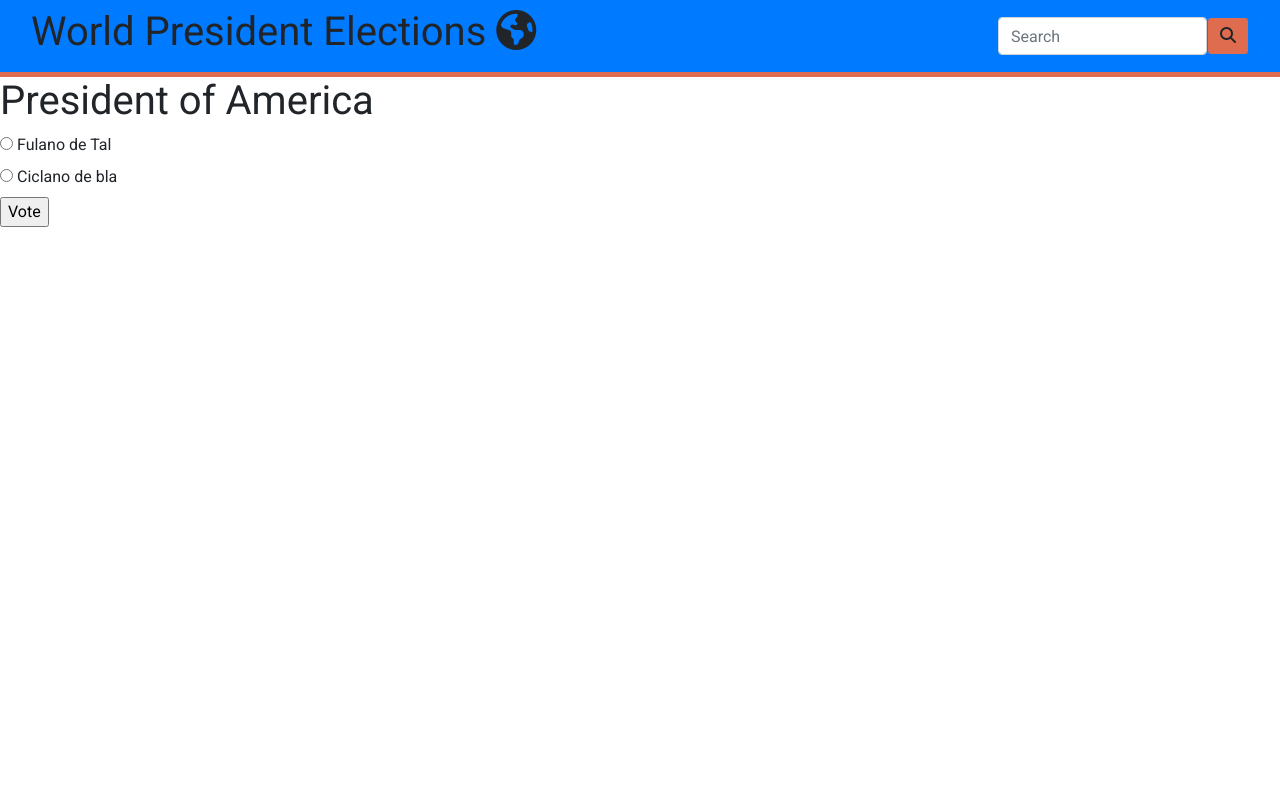
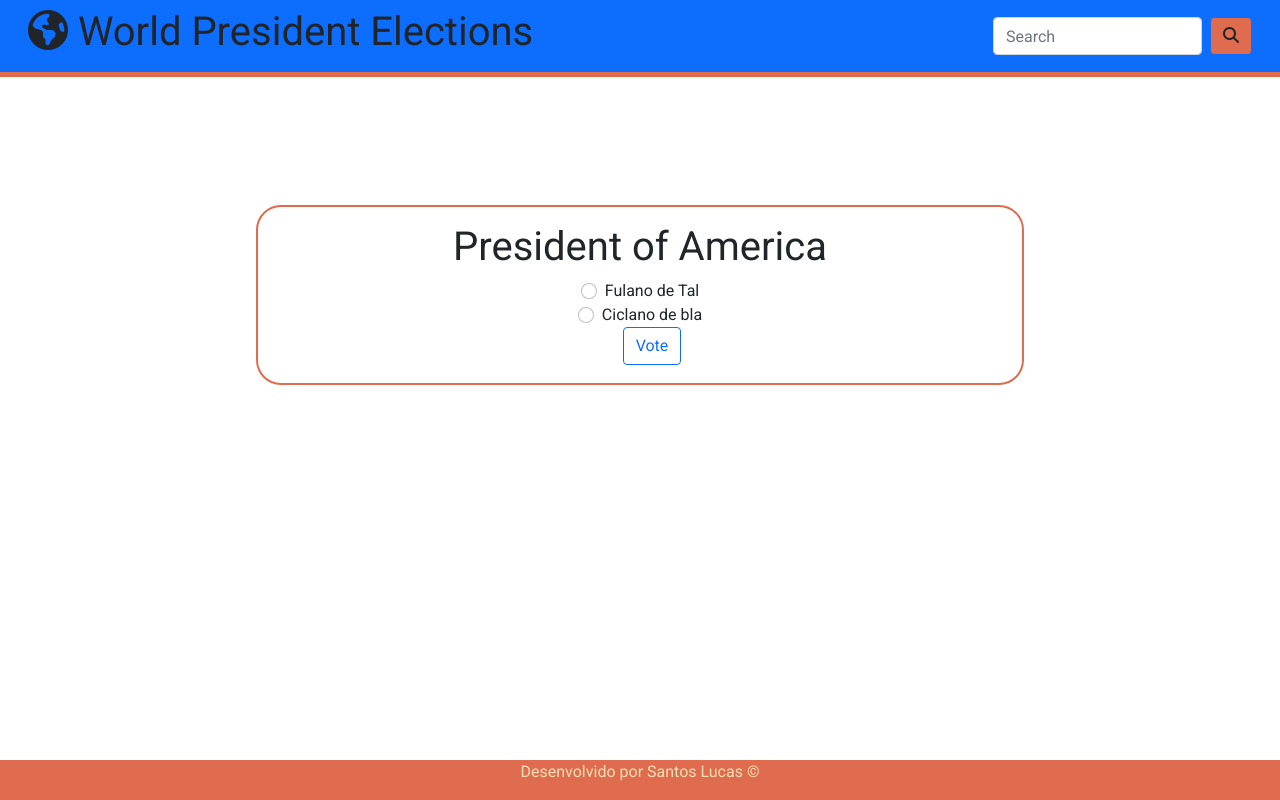
Before and after one commit to LuccaSantos/Django3-tutorial-improved, a Django app: page /polls/1/ in a window 1280 px wide. Run offline with Django 3.2, Linux system fonts and the light colour scheme; data comes from the database, SQL or seed files in the repository; both versions use the stored data as it was after the commit; some libraries are stand-ins or nearby versions.

Commit message:
Starting to add style to the tutorial project

```diff
--- a/polls/static/css/style.css
+++ b/polls/static/css/style.css
@@ -3,6 +3,23 @@ body {
     padding: 0;
     box-sizing: border-box;
     font-family: 'Roboto', serif;
+}
+
+.content {
+    margin: 0 10%;
+}
+
+.content ul li {
+    background-color: #df6c4e;
+}
+
+.content ul li a {
+    color: wheat;
+    text-decoration: none;
+}
+
+.introduction h4 {
+    margin: 2%;
 }
 
 /*NAVBAR*/
@@ -15,3 +32,21 @@ nav .btn {
     background-color: #df6c4e;
     color: inherit;
 }
+
+/* VOTE */
+.vote {
+    margin: 10% auto;
+    border-radius: 25px;
+    border: 2px solid #df6c4e;
+    width: 60%;
+}
+
+/* FOOTER */
+
+footer {
+    position: absolute;
+    bottom: 0;
+    width: 100%;
+    background-color: #df6c4e;
+    color: wheat;
+}
--- a/polls/templates/base.html
+++ b/polls/templates/base.html
@@ -15,14 +15,11 @@
     <!-- Estilos -->
     <link rel="stylesheet" href="https://stackpath.bootstrapcdn.com/bootstrap/4.4.1/css/bootstrap.min.css"
         integrity="sha384-Vkoo8x4CGsO3+Hhxv8T/Q5PaXtkKtu6ug5TOeNV6gBiFeWPGFN9MuhOf23Q9Ifjh" crossorigin="anonymous">
-    <!-- Scripts -->
-    <script src="https://code.jquery.com/jquery-3.4.1.min.js"
-        integrity="sha256-CSXorXvZcTkaix6Yvo6HppcZGetbYMGWSFlBw8HfCJo=" crossorigin="anonymous"></script>
-    <script src="https://cdn.jsdelivr.net/npm/popper.js@1.16.0/dist/umd/popper.min.js"
-        integrity="sha384-Q6E9RHvbIyZFJoft+2mJbHaEWldlvI9IOYy5n3zV9zzTtmI3UksdQRVvoxMfooAo"
-        crossorigin="anonymous"></script>
-    <script src="https://stackpath.bootstrapcdn.com/bootstrap/4.4.1/js/bootstrap.min.js"
-        integrity="sha384-wfSDF2E50Y2D1uUdj0O3uMBJnjuUD4Ih7YwaYd1iqfktj0Uod8GCExl3Og8ifwB6"
+    <!-- Scripts for bootstrap5-->
+    <link href="https://cdn.jsdelivr.net/npm/bootstrap@5.0.0-beta2/dist/css/bootstrap.min.css" rel="stylesheet"
+        integrity="sha384-BmbxuPwQa2lc/FVzBcNJ7UAyJxM6wuqIj61tLrc4wSX0szH/Ev+nYRRuWlolflfl" crossorigin="anonymous">
+    <script src="https://cdn.jsdelivr.net/npm/bootstrap@5.0.0-beta2/dist/js/bootstrap.bundle.min.js"
+        integrity="sha384-b5kHyXgcpbZJO/tY9Ul7kGkf1S0CWuKcCD38l8YkeH8z8QjE0GmW1gYU5S9FOnJ0"
         crossorigin="anonymous"></script>
     <!-- Font Awesome -->
     <script src="https://kit.fontawesome.com/bf7e05c402.js" crossorigin="anonymous"></script>
@@ -33,7 +30,7 @@
     <header>
         <nav class="navbar navbar-dark bg-primary">
             <div class="container-fluid">
-                <h1>World President Elections <i class="fas fa-globe-americas"></i></h1>
+                <h1><i class="fas fa-globe-americas"></i> World President Elections</h1>
                 <form class="d-flex">
                     <input class="form-control me-2" type="search" placeholder="Search" aria-label="Search">
                     <button class="btn btn-dark btn-outline-primary" type="submit"><i
@@ -46,8 +43,8 @@
         {% block content %}
         {% endblock %}
     </main>
-    <footer>
-
+    <footer class="text-center">
+        <p>Desenvolvido por Santos Lucas ©</p>
     </footer>
 </body>
 <script src="{% static 'js/script.js' %}"></script>
--- a/polls/templates/polls/detail.html
+++ b/polls/templates/polls/detail.html
@@ -3,16 +3,22 @@
 {% load crispy_forms_tags %}
 {% block content %}
 
-<h1>{{ question.question_text }}</h1>
+<div class="vote card text-center">
+    <div class="card-body">
+        <h1 class="card-title">{{ question.question_text }}</h1>
 
-{% if error_message %}<p><strong>{{ error_message }}</strong></p>{% endif %}
+        {% if error_message %}<p><strong>{{ error_message }}</strong></p>{% endif %}
 
-<form action="{% url 'polls:vote' question.id %}" method="post">
-    {% csrf_token %}
-    {% for choice in question.choice_set.all %}
-    <input type="radio" name="choice" id="choice{{ forloop.counter }}" value="{{ choice.id }}">
-    <label for="choice{{ forloop.counter }}">{{ choice.choice_text }}</label><br>
-    {% endfor %}
-    <input type="submit" value="Vote">
-</form>
+        <form class="form-check" action="{% url 'polls:vote' question.id %}" method="post">
+            {% csrf_token %}
+            {% for choice in question.choice_set.all %}
+            <input class="form-check-input" type="radio" name="choice" id="choice{{ forloop.counter }}"
+                value="{{ choice.id }}">
+            <label class="form-check-label" for="choice{{ forloop.counter }}">{{ choice.choice_text }}</label><br>
+            {% endfor %}
+            <input class="btn btn-outline-primary" type="submit" value="Vote">
+        </form>
+
+    </div>
+</div>
 {% endblock %}
```
Also changed, not shown: polls/templates/polls/index.html (+9 -2 lines), db.sqlite3.
